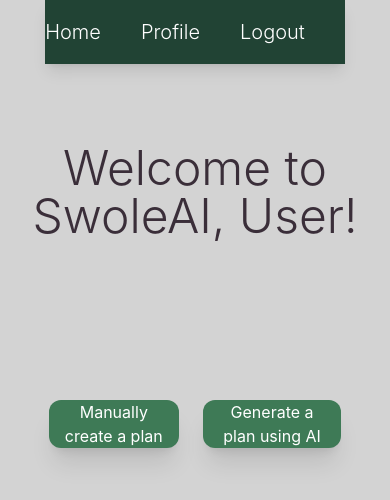
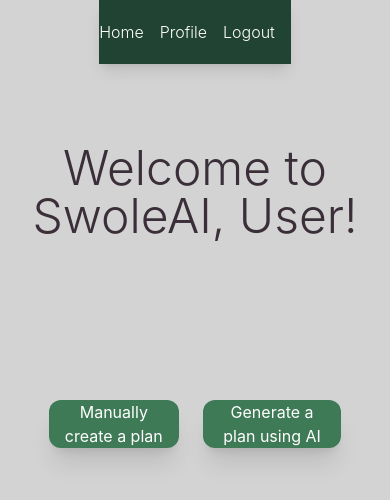
Before and after one commit to jbrijs/swole-ai, a React (Vite) app in the folder client/: page / in a window 390 px wide. Shown: the top 500 px of the page. Built offline with nearby package versions, Linux system fonts and the light colour scheme; no server answers.

Commit message:
nav bar responsive to all screen sizes

```diff
--- a/client/src/App.jsx
+++ b/client/src/App.jsx
@@ -19,21 +19,21 @@ function App() {
 
   return (
     <>
-      <nav className="bg-primary flex flex-row justify-end items-center h-16 shadow-lg top-0 left-0 gap-10">
+      <nav className="bg-primary flex flex-row justify-end items-center h-16 shadow-lg top-0 left-0 gap-4 sm:gap-6 md:gap-8 lg:gap-10">
         <Link
-          className="text-xl text-white font-light hover:underline underline-offset-4 decoration-1 decoration-accent"
+          className="text-base sm:text-lg md:text-xl text-white font-light hover:underline underline-offset-4 decoration-1 decoration-accent"
           to="/"
         >
          Home
         </Link>
         <Link
-          className="text-xl text-white font-light hover:underline underline-offset-4 decoration-1 decoration-accent"
+          className="text-base sm:text-lg md:text-xl text-white font-light hover:underline underline-offset-4 decoration-1 decoration-accent"
           to="/profile"
         >
           Profile
         </Link>
         <button
-          className="text-xl text-white font-light pr-10 hover:underline underline-offset-4 decoration-1 decoration-accent"
+          className="text-base sm:text-lg md:text-xl text-white font-light pr-4 sm:pr-6 md:pr-10 hover:underline underline-offset-4 decoration-1 decoration-accent"
           onClick={logout}
         >
           Logout
```
